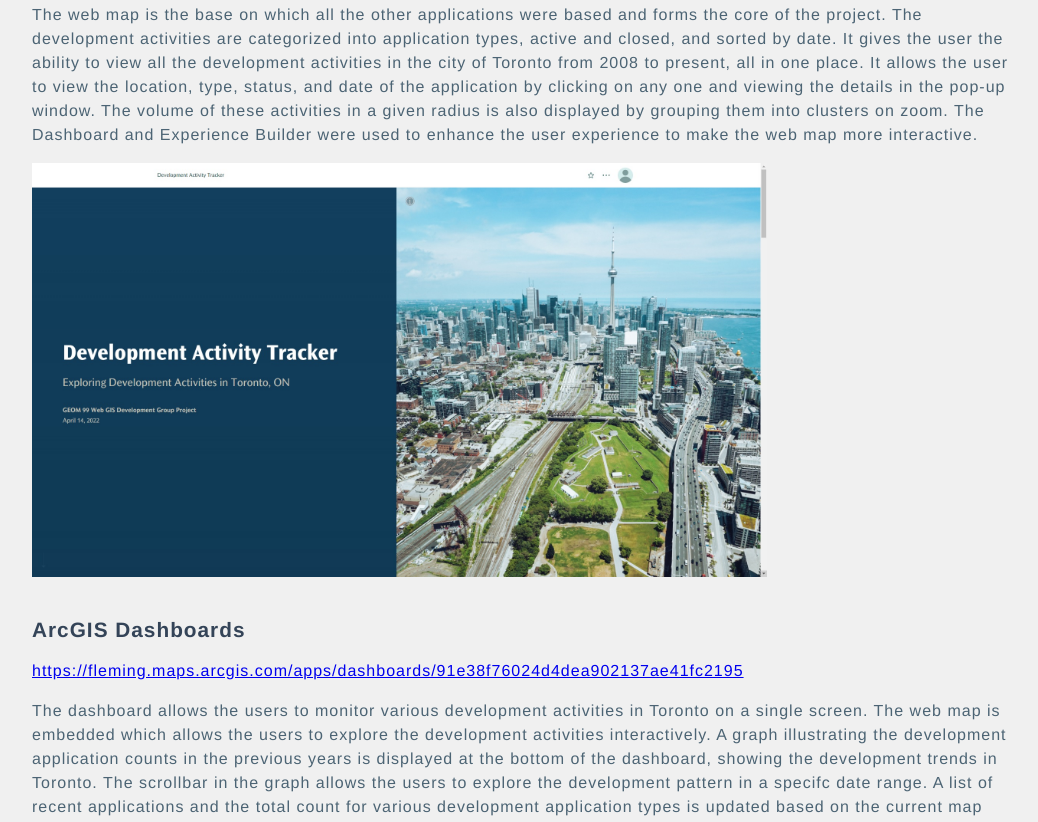
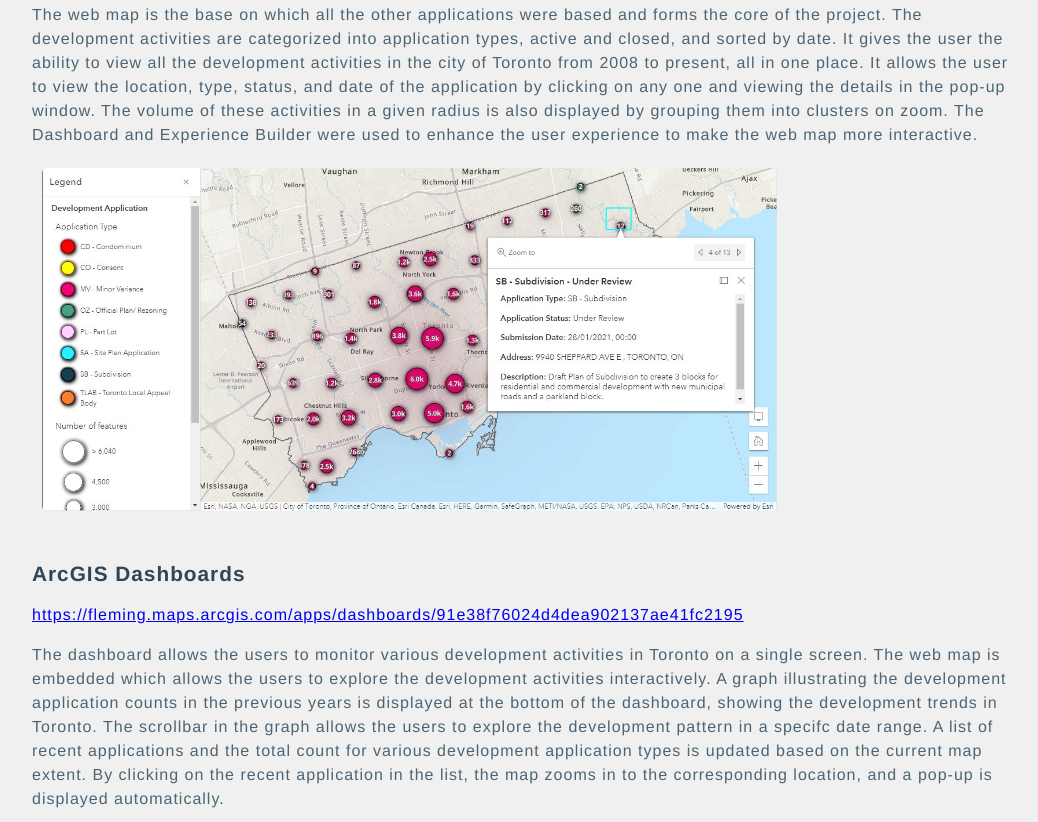
Before and after one commit to flemingflamingos/geom99-group-project, a plain HTML site: page solutions.html in a window 1280 px wide. Shown: the part 865-1687 px from the top of the page, without its empty margins (118-1156 px from the left). Drawn offline with Linux system fonts and the light colour scheme.

Commit message:
solutionsupdate

```diff
--- a/solutions.html
+++ b/solutions.html
@@ -52,24 +52,40 @@
                 <h2>ArcGIS Web Map</h1>
                 <p><a href=https://fleming.maps.arcgis.com/apps/mapviewer/index.html?webmap=fe7a0d9a6afc45cbbeb8f1ae499286a0>https://fleming.maps.arcgis.com/apps/mapviewer/index.html?webmap=fe7a0d9a6afc45cbbeb8f1ae499286a0</a></p>
                 <p>The web map is the base on which all the other applications were based and forms the core of the project. The development activities are categorized into application types, active and closed, and sorted by date. It gives the user the ability to view all the development activities in the city of Toronto from 2008 to present, all in one place. It allows the user to view the location, type, status, and date of the application by clicking on any one and viewing the details in the pop-up window. The volume of these activities in a given radius is also displayed by grouping them into clusters on zoom. The Dashboard and Experience Builder were used to enhance the user experience to make the web map more interactive.</p>
-                <img class="solutions" src="img/storymap.jpg" alt="ArcGIS Web Map">
+                <div class="pic">
+                    <a target="_blank" href="img/webmap.jpg">
+                <img class="solutions" src="img/webmap.jpg" alt="ArcGIS Web Map">
+                    </a>
+                </div>
             </section>
             <section>
                 <h2>ArcGIS Dashboards</h1>
                 <p><a href=https://fleming.maps.arcgis.com/apps/dashboards/91e38f76024d4dea902137ae41fc2195>https://fleming.maps.arcgis.com/apps/dashboards/91e38f76024d4dea902137ae41fc2195</a></p>
                 <p>The dashboard allows the users to monitor various development activities in Toronto on a single screen. The web map is embedded which allows the users to explore the development activities interactively. A graph illustrating the development application counts in the previous years is displayed at the bottom of the dashboard, showing the development trends in Toronto. The scrollbar in the graph allows the users to explore the development pattern in a specifc date range. A list of recent applications and the total count for various development application types is updated based on the current map extent. By clicking on the recent application in the list, the map zooms in to the corresponding location, and a pop-up is displayed automatically.</p>
+                <div class="pic">
+                    <a target="_blank" href="img/dashboard.jpg">
                 <img class="solutions" src="img/dashboard.jpg" alt="ArcGIS Dashboards">
+                    </a>
+                </div>
             </section>
             <section>
                 <h2>ArcGIS Experience Builder</h1>
                 <p>Lorem ipsum dolor sit amet, consectetur adipiscing elit, sed do eiusmod tempor incididunt ut labore et dolore magna aliqua. Ut enim ad minim veniam, quis nostrud exercitation ullamco laboris nisi ut aliquip ex ea commodo consequat. Duis aute irure dolor in reprehenderit in voluptate velit esse cillum dolore eu fugiat nulla pariatur. Excepteur sint occaecat cupidatat non proident, sunt in culpa qui officia deserunt mollit anim id est laborum.</p>
+                <div class="pic">
+                    <a target="_blank" href="img/storymap.jpg">
                 <img class="solutions" src="img/storymap.jpg" alt="ArcGIS Experience Builder">
+                    </a>
+                </div>
             </section>
             <section>
                 <h2>ArcGIS StoryMaps</h1>
                 <p><a href=https://storymaps.arcgis.com/stories/110e1015cfc8455590998a8050d1998b>https://storymaps.arcgis.com/stories/110e1015cfc8455590998a8050d1998b</a></p>
                 <p>The story map educates the public by providing background information of the development activities in Toronto. The navigation bar is pinned at the top of the page, allowing the users to jump between sections quickly and obtain the information they want. The slideshow feature is ultilized to provide information about different development application types. The web map and the dashboard are included in the story map, allowing the users to explore the development activities interactively within the story map.</p>
+                <div class="pic">
+                    <a target="_blank" href="img/storymap.jpg">
                 <img class="solutions" src="img/storymap.jpg" alt="ArcGIS StoryMaps">
+                    </a>
+                </div>
             </section>
         </main>
 <!-- End of Xin Wen April 12-->
--- a/style.css
+++ b/style.css
@@ -129,9 +129,28 @@ footer {
   width: 75%;
   height: auto;
 }
-div.solutions img:hover {
+/*Terrie, April 20, 2022 - To give the images their dimensions and positions, animations and appearance*/
+div.pic {
+  margin: 5px;
+  float: center;
+  width: 75%;
+  padding: 5px;
+}
+
+div.pic:hover {
+  border: 5px solid rgb(1,42,74);
+}
+
+div.pic img {
+  width: 100%;
+
+}
+ div.pic img:hover {
     transform: scaleX(+1);
   }
+  div.pic img {
+  border-radius: 5px;
+}
 
 /* About Page */
 .team-member{
```
Also changed, not shown: img/webmap.jpg (added).
